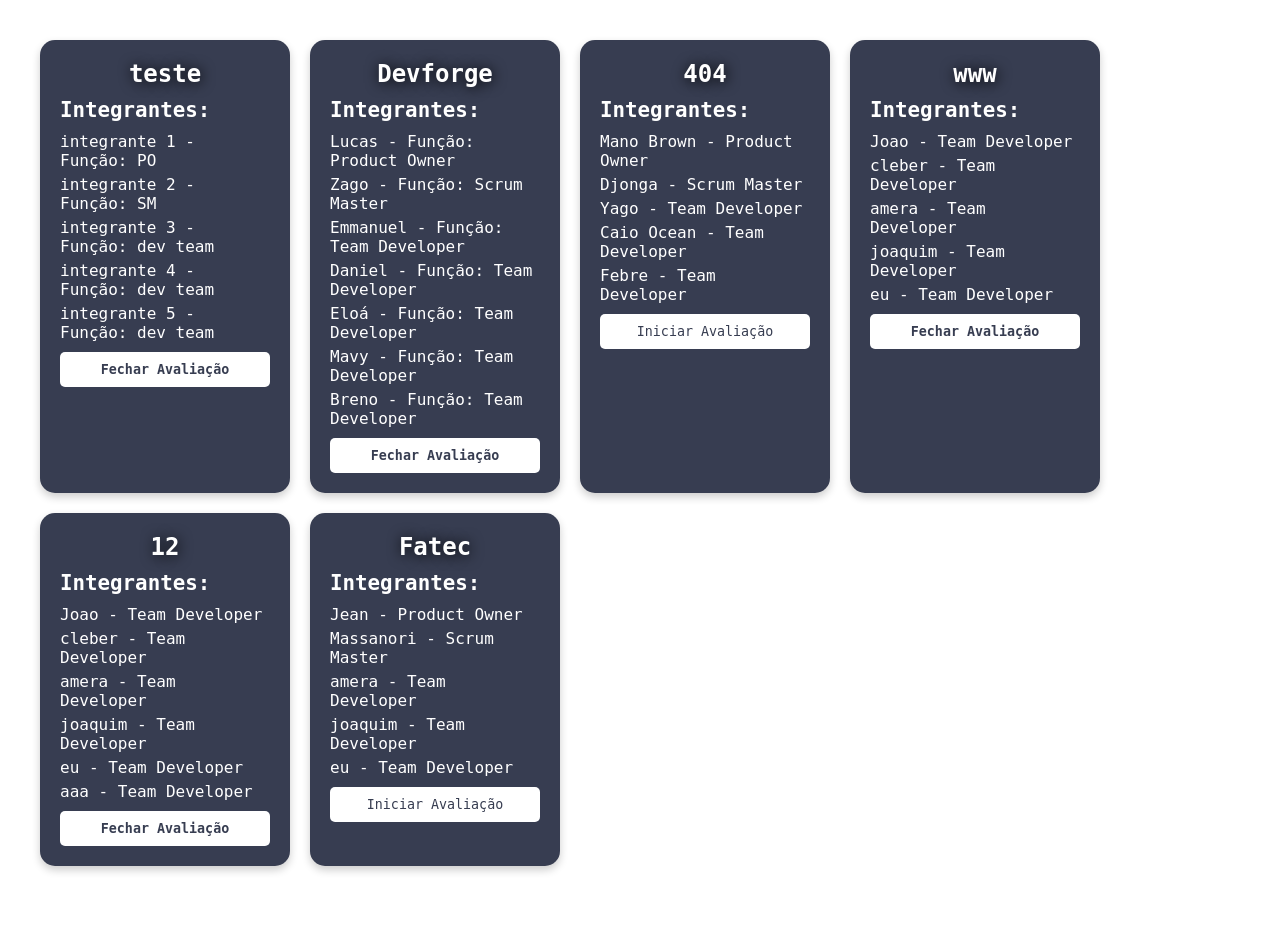
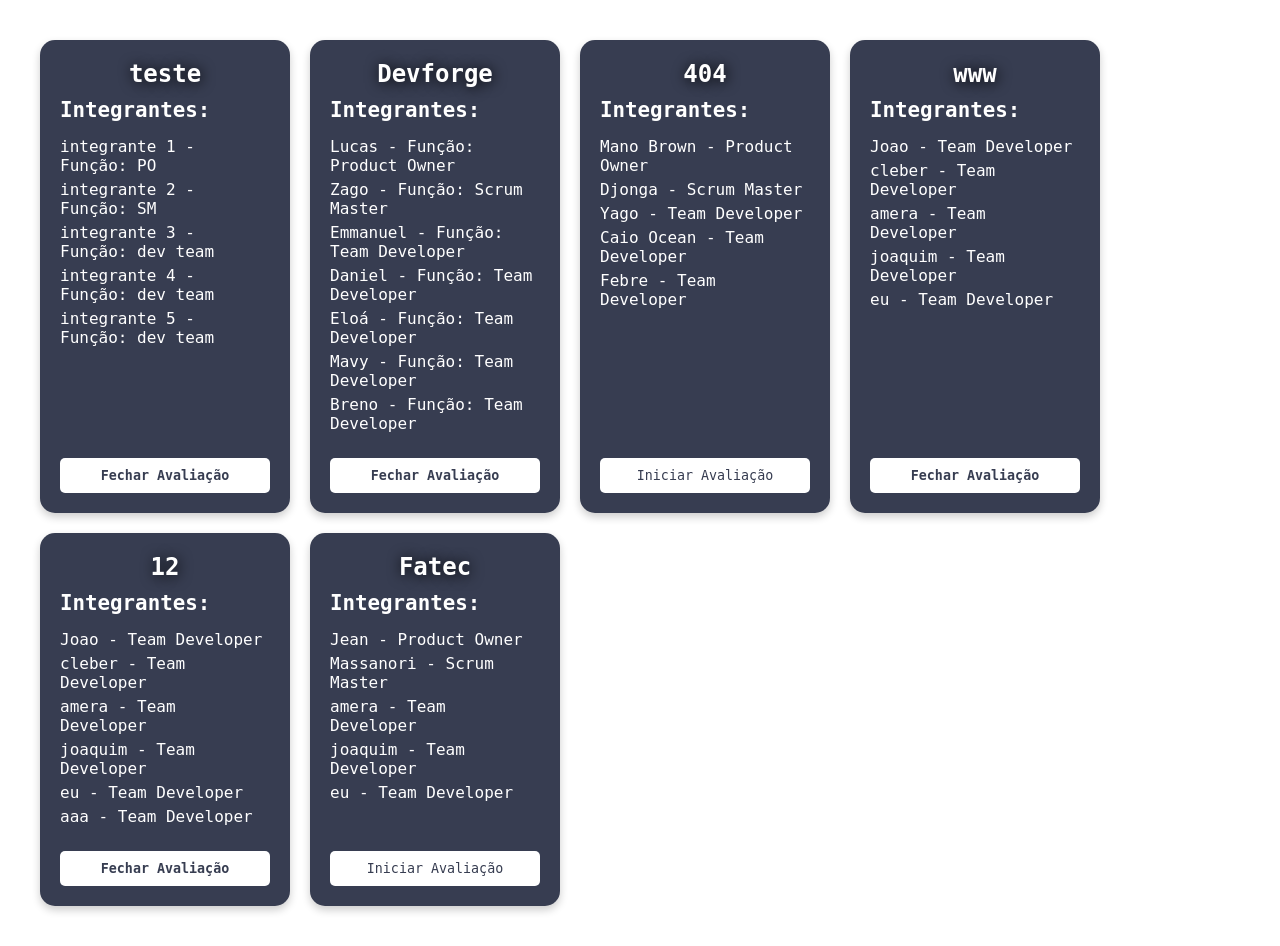
Before and after one commit to Gustavo-Zago/DevForge-Atestados-Scrum, a Flask app: page /adminscrum in a window 1280 px wide. Shown: the part 173-1119 px from the top of the page. Before the commit the page ends 1046 px from the top, so only its background shows below. Run offline with Flask 3, Linux system fonts and the light colour scheme.

Commit message:
style: ajuste botão card-equipe

```diff
--- a/src/static/css/cadastroequipes.css
+++ b/src/static/css/cadastroequipes.css
@@ -92,6 +92,8 @@ select {
 }
 
 .card-equipe {
+  display: flex;
+  flex-direction: column;
   background-color: #373d51;
   color: #ffffff;
   padding: 20px;
@@ -116,6 +118,10 @@ select {
   margin: 5px 0;
 }
 
+.card-equipe form {
+  margin-top: auto;
+}
+
 .btn-fechar {
   background-color: #e7e0d6;
   color: #373d51;
@@ -132,7 +138,7 @@ select {
   background-color: #d1c7ba;
 }
 .btn-fechar {
-  background-color:  white;
+  background-color: white;
   color: #373d51;
   border: none;
   padding: 10px 20px;
```
